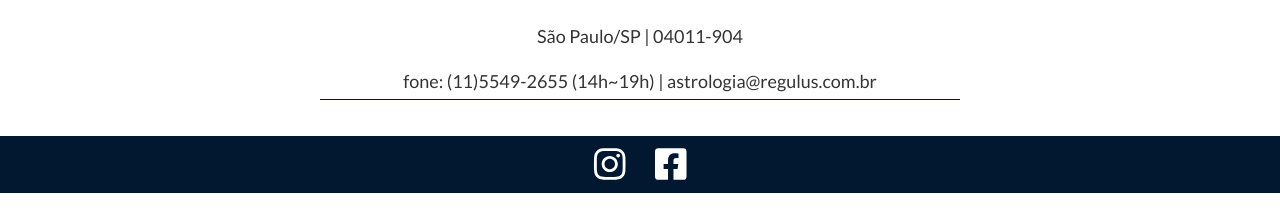
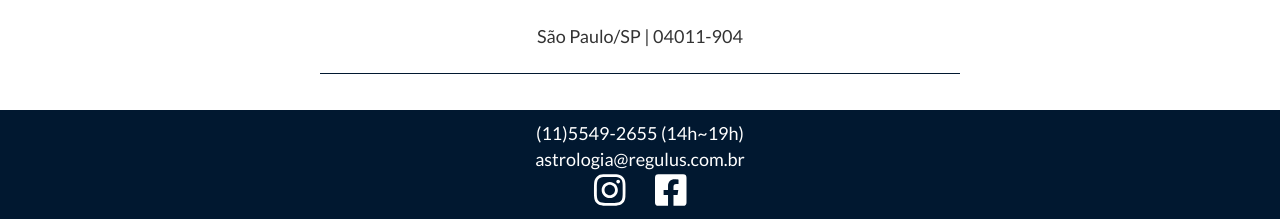
Before and after one commit to jonniebigodes/regulus-site, a Gatsby site: page / in a window 1280 px wide. Shown: the part 1212-1431 px from the top of the page. Before the commit the page ends 1405 px from the top, so only its background shows below. Built offline with nearby package versions, Linux system fonts and the light colour scheme; Gatsby itself is replaced by a stand-in of ours.

Commit message:
adiciona tel e email no rodape. extrai rodape para componente.

```diff
--- /dev/null
+++ b/src/components/footer.js
@@ -0,0 +1,25 @@
+import React from "react"
+import { FontAwesomeIcon } from "@fortawesome/react-fontawesome"
+import styles from "./footer.module.css"
+
+const socialMediaStyle = {
+    margin: '0 15px'
+  }
+
+const Footer = () => {
+    return <footer className={styles.footer}>
+            <div><a href="tel:+551155492655" className={styles.telefone}>(11)5549-2655</a> (14h~19h)</div>
+            <div><a href="mailto:astrologia@regulus.com.br" className={styles.email}>astrologia@regulus.com.br</a></div>
+            <div>
+              <a href="https://www.instagram.com/regulus.astrologia"
+                target="_blank" rel="noopener noreferrer" style={socialMediaStyle}>
+                <FontAwesomeIcon icon={["fab", "instagram"]} style={{color:"white"}} size={"2x"}></FontAwesomeIcon>
+              </a>
+              <a href="https://www.facebook.com/regulus.cursos" target="_blank" rel="noopener noreferrer" style={socialMediaStyle}>
+                <FontAwesomeIcon icon={["fab", "facebook-square"]} style={{color:"white"}} size={"2x"}></FontAwesomeIcon>
+              </a>
+            </div>
+        </footer>
+}
+
+export default Footer;
--- /dev/null
+++ b/src/components/footer.module.css
@@ -0,0 +1,11 @@
+.footer{
+    background-color: #011830;
+    color: white;
+    text-align: center;
+    padding: 10px;
+}
+
+.email, .telefone{
+    text-decoration: none;
+    color: white;
+}
--- a/src/components/layout.js
+++ b/src/components/layout.js
@@ -10,19 +10,17 @@ import PropTypes from "prop-types"
 import { useStaticQuery, graphql } from "gatsby"
 import { library } from '@fortawesome/fontawesome-svg-core'
 import { fab, faInstagram } from '@fortawesome/free-brands-svg-icons'
-import { FontAwesomeIcon } from "@fortawesome/react-fontawesome"
 
 import Header from "./header"
 import "./layout.css"
+import Footer from "./footer"
 
 library.add(fab, faInstagram);
 
 
 
 const Layout = ({ children }) => {
-  const socialMediaStyle = {
-    margin: '0 15px'
-  }
+
 
   const data = useStaticQuery(graphql`
     query SiteTitleQuery {
@@ -47,24 +45,7 @@ const Layout = ({ children }) => {
       >
         <main>{children}</main>
       </div>
-      <footer
-          style={{
-            backgroundColor: "#011830",
-            color: "white",
-            textAlign: "center",
-            padding: "10px"
-          }}>
-            <div style={{
-            }}>
-              <a href="https://www.instagram.com/regulus.astrologia"
-                target="_blank" rel="noopener noreferrer" style={socialMediaStyle}>
-                <FontAwesomeIcon icon={["fab", "instagram"]} style={{color:"white"}} size={"2x"}></FontAwesomeIcon>
-              </a>
-              <a href="https://www.facebook.com/regulus.cursos" target="_blank" rel="noopener noreferrer" style={socialMediaStyle}>
-                <FontAwesomeIcon icon={["fab", "facebook-square"]} style={{color:"white"}} size={"2x"}></FontAwesomeIcon>
-              </a>
-            </div>
-        </footer>
+      <Footer />
     </>
   )
 }
--- a/src/pages/index.js
+++ b/src/pages/index.js
@@ -29,7 +29,6 @@ Trabalhamos com livros nacionais e importados.</p>
       <p>Rua Estela, 515 cj.71 - Bl. E - próximo ao Metrô Paraíso</p>
       <iframe width="100%" height="300" frameborder="0" style={{border: 0}} src="https://www.google.com/maps/embed/v1/place?q=place_id:ChIJsWC2m5FZzpQRndvYvoxUM08&key=AIzaSyA9pQxGOAOAkZz5mu5kT0BFRghJ1Cqt478" allowfullscreen></iframe>
       <p>São Paulo/SP | 04011-904</p>
-      <span>fone: (11)5549-2655 (14h~19h) | astrologia@regulus.com.br</span>
     </div>
   </Layout>
 )
```
